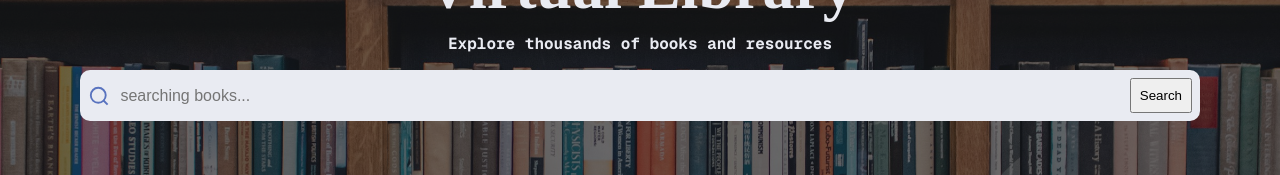
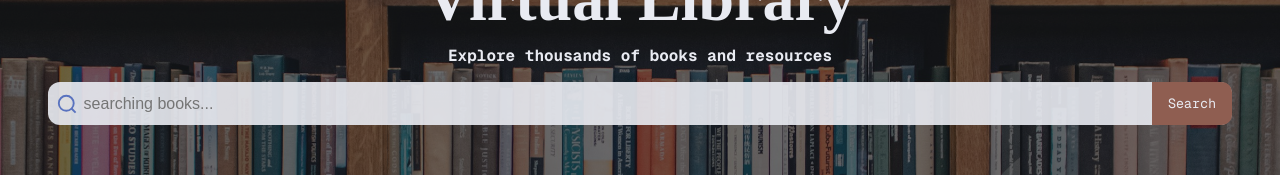
Before and after one commit to debliondev/Open_library_Web_project, a Next.js app: page / in a window 1280 px wide. Shown: the part 237-412 px from the top of the page. Built offline with nearby package versions, Linux system fonts and the light colour scheme; no server answers.

Commit message:
New global RGB variables for visuals Improving SearchBar styles.

```diff
--- a/src/app/global.css
+++ b/src/app/global.css
@@ -2,11 +2,13 @@
     --black-on-light: #1a1c20;
     --black-on-light-rgb: 26, 28, 32;
     --white-on-dark: #e9ebf2;
+    --white-on-dark-rgb: 233, 235, 242;
     --primary-focus: #305045;
     --primary-focus-rgb: 48, 80, 69;
     --brown1-seccondary: #744d40;
     --brown1-seccondary-rgb: 116, 77, 64;
     --brown2-accent: #8f5e51;
+    --brown2-accent-rgb: 143, 94, 81;
     --brown3-lighted: #a59476;
     --brown3-lighted-rgb: 165, 148, 118;
 }
--- a/src/components/shared/SearchBar/SearchBar.tsx
+++ b/src/components/shared/SearchBar/SearchBar.tsx
@@ -39,9 +39,11 @@ export default function SearchBar({ explore_page = false }: { explore_page?: boo
         onChange={(e) => setQuery(e.target.value)}
         aria-label="Search books"
       />
+      <div>
       <button className={styles.SearchBttn} type="submit">
         <p>Search</p>
       </button>
+      </div>
     </form>
   );
 }
--- a/src/components/shared/SearchBar/style.module.css
+++ b/src/components/shared/SearchBar/style.module.css
@@ -1,12 +1,16 @@
 .searchBar {
   display: flex;
   align-items: center;
-  background: #e9ebf2;
-  border-radius: 10px;
-  padding: 0.5rem;
-  margin: 0rem 2rem 1rem;
+  background: rgb(var(--white-on-dark-rgb),0.9);
+  border-radius: 12px;
 }
 
+.searchBar:focus-within{
+  /*border: 2px solid;
+  border-color: rgb(var(--brown2-accent-rgb), 1);*/
+  box-shadow: inset 0 0 0 2px rgb(var(--brown2-accent-rgb), 1);
+  background: rgb(var(--white-on-dark-rgb),1);
+}
 
 .searchBar input {
   border: none;
@@ -15,20 +19,32 @@
   flex: 1;
   outline: none;
   color: #312b30;
+  width: 50%;
 }
 
 .SearchBttn{
+  background-color: rgb(var(--brown2-accent-rgb), 1);
+  border-top-right-radius: 10px;
+  border-bottom-right-radius: 10px;
+  border: none;
   display: flex;
   align-items: center;
-  padding: 0.5rem;
+  padding: 0.8rem 1rem;
+  cursor: pointer;
+}
+
+.SearchBttn:hover{
+  background-color: rgb(var(--brown2-accent-rgb), 0.8);
 }
 
 .SearchBttn p{
+  color: var(--white-on-dark);
+  font-family: var(--font-geist-mono), monospace;
   margin: 0;
 }
 
 .icon {
-  margin-right: 0.5rem;
+  margin: 0 .2rem 0 .5rem;
   width: 1.4rem;
   height: 1.4rem;
 }
```
